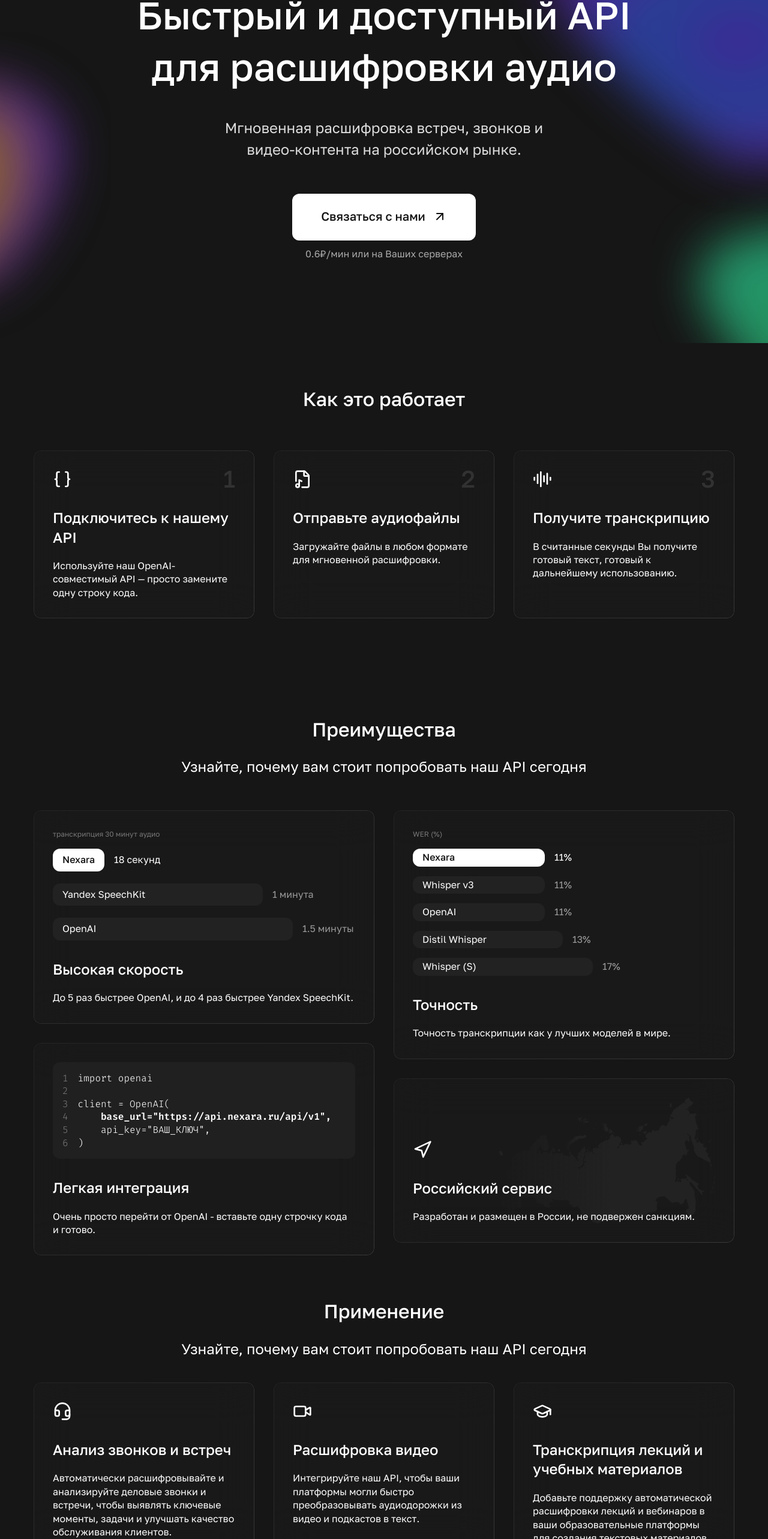
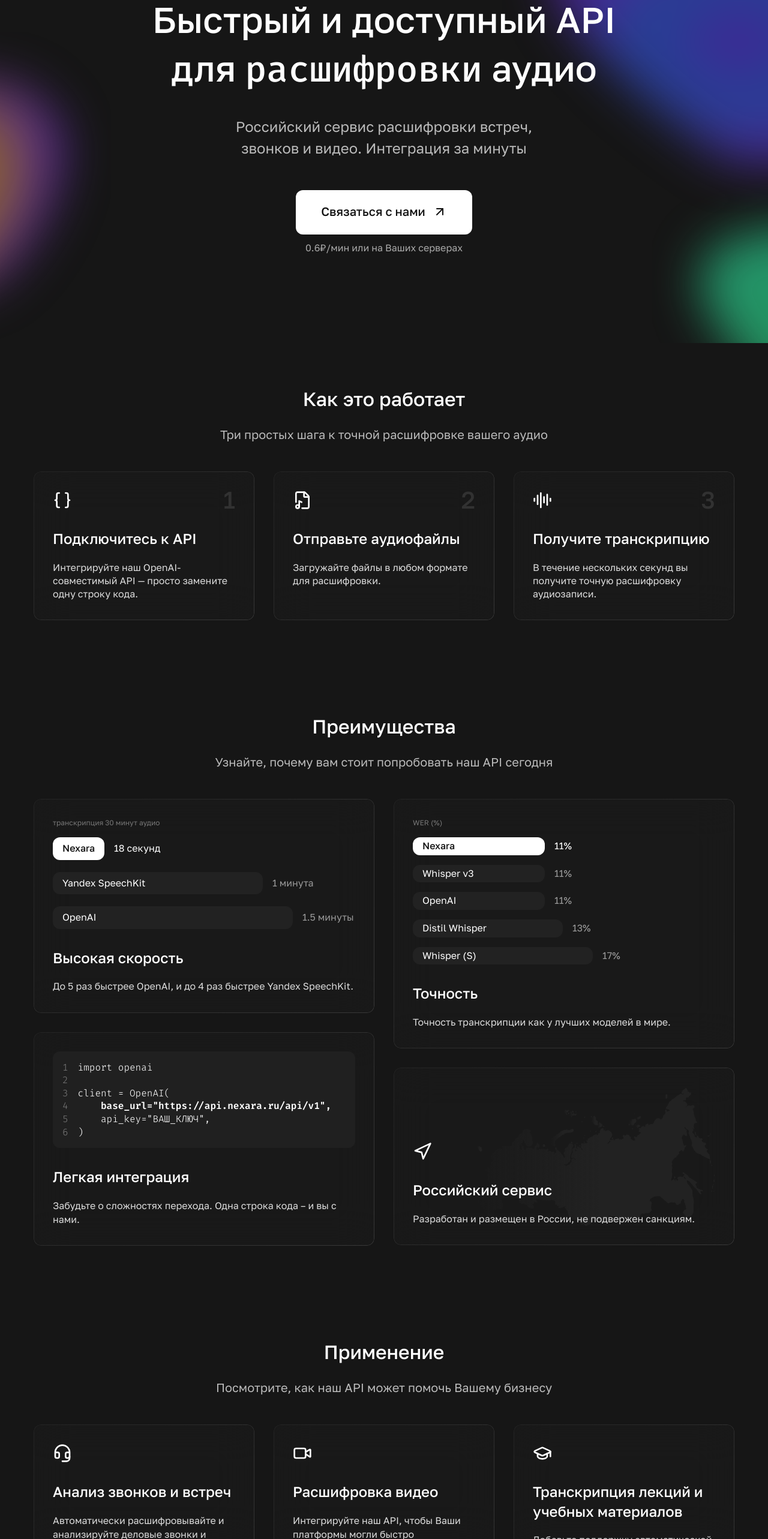
Before and after one commit to rootint/nexara-landing-new, a SvelteKit app: page / in a window 1280 px wide. Shown: the part 228-2794 px from the top of the page at 60% size. Built offline with nearby package versions, Linux system fonts and the light colour scheme.

Commit message:
Final version 1

```diff
--- a/src/routes/components/CTA.svelte
+++ b/src/routes/components/CTA.svelte
@@ -0,0 +1,140 @@
+<script>
+	import MainButton from './MainButton.svelte';
+	import { ArrowUpRight } from 'lucide-svelte';
+</script>
+
+<section class="cta">
+	<div class="text-container">
+		<h2>Давайте познакомимся!</h2>
+		<p>Оставьте нам свои контакты и мы свяжемся с Вами.</p>
+	</div>
+	<a
+		href="https://docs.google.com/forms/d/e/1FAIpQLSd6SasqzSD3w_gI49MOV6lrMKel3Sbxhhoee8hopLFDQJJhUg/viewform"
+	>
+		<button class="cta-btn">
+			<div class="row">
+				<p class="button-text">Оставить контакты</p>
+				<div class="icon">
+					<ArrowUpRight color="#fff"></ArrowUpRight>
+				</div>
+			</div>
+		</button>
+	</a>
+</section>
+
+<style>
+	.cta-btn {
+		background-color: #111;
+		padding: 24px 48px;
+		border-radius: 12px;
+		border: none;
+		cursor: pointer;
+		min-width: 274px;
+	}
+	.cta-btn:hover {
+		animation: gradient-shift 2s linear infinite;
+	}
+	.row {
+		display: flex;
+		align-items: center;
+	}
+	.icon {
+		margin-top: 2px;
+	}
+	.button-text {
+		margin-right: 12px;
+		color: #fff;
+		font-weight: 450;
+		font-size: 20px;
+		background-color: none;
+		margin-bottom: 0px;
+	}
+
+	@keyframes gradient-shift {
+		0% {
+			background-position: 0% center;
+		}
+		100% {
+			background-position: -200% center;
+		}
+	}
+
+	@media (max-width: 1200px) {
+		.cta-btn {
+			padding: 20px 28px;
+			min-width: unset;
+		}
+	}
+
+	@media (max-width: 800px) {
+		.cta-btn {
+			padding: 16px 24px;
+			min-width: 211px;
+		}
+		p {
+			margin-right: 6px;
+			color: #111;
+			font-size: 16px;
+			background-color: none;
+		}
+		.row {
+			align-items: center;
+		}
+	}
+	.cta {
+		display: flex;
+		justify-content: space-between;
+		background-color: #fff;
+		border-radius: 12px;
+		padding: 48px;
+		margin-top: 172px;
+		margin-bottom: 172px;
+	}
+
+	h2 {
+		color: var(--bg);
+	}
+
+	p {
+		color: var(--bg);
+		font-size: 20px;
+		font-weight: 400;
+	}
+	.text-container {
+		display: flex;
+		flex-direction: column;
+		align-items: start;
+	}
+
+	@media (max-width: 1200px) {
+		.cta {
+			margin-top: 96px;
+			margin-bottom: 96px;
+		}
+	}
+
+	@media (max-width: 1000px) {
+		.cta {
+			flex-direction: column;
+			align-items: center;
+			justify-content: center;
+			margin-top: 72px;
+			margin-bottom: 72px;
+		}
+		h2 {
+			text-align: center;
+		}
+
+		p {
+			text-align: center;
+			font-size: 16px;
+			margin-bottom: 24px;
+		}
+
+		.text-container {
+			display: flex;
+			flex-direction: column;
+			align-items: center;
+		}
+	}
+</style>
--- a/src/routes/components/Features.svelte
+++ b/src/routes/components/Features.svelte
@@ -40,9 +40,7 @@
 					</div>
 				</div>
 				<h3 class="card-title">Легкая интеграция</h3>
-				<p class="card-desc">
-					Очень просто перейти от OpenAI - вставьте одну строчку кода и готово.
-				</p>
+				<p class="card-desc">Забудьте о сложностях перехода. Одна строка кода – и вы с нами.</p>
 			</div>
 		</div>
 		<div class="card-col">
@@ -75,8 +73,8 @@
 			</div>
 			<div style="height: 32px;"></div>
 			<div class="card">
-				<img src={russia} class="russia-img" height="210" />
-				<Navigation size="32"></Navigation>
+				<img src={russia} class="russia-img" height="230" />
+				<Navigation size="32" style="z-index: 100;"></Navigation>
 				<h3 class="card-title">Российский сервис</h3>
 				<p class="card-desc">Разработан и размещен в России, не подвержен санкциям.</p>
 			</div>
@@ -85,6 +83,26 @@
 </section>
 
 <style>
+	.card {
+		position: relative;
+		border-radius: 12px;
+		padding: 32px;
+		display: flex;
+		flex-direction: column;
+		align-items: start;
+		justify-content: end;
+		box-sizing: border-box;
+		flex: 1 0 300px;
+		background-color: rgba(255, 255, 255, 0.015);
+		backdrop-filter: blur(32px);
+		min-height: 296px;
+		transition: background-color 0.2s ease;
+		min-width: 567px;
+		max-width: 968px;
+	}
+	.card:hover {
+		background-color: rgba(255, 255, 255, 0.025);
+	}
 	.russia-img {
 		position: absolute;
 		right: 32px;
@@ -100,6 +118,7 @@
 		margin-right: 16px;
 		font-family: 'Fira Code', monospace;
 		color: #777;
+		min-width: 8px;
 	}
 	.code {
 		font-family: 'Fira Code', monospace;
@@ -107,7 +126,7 @@
 	}
 	.card-col {
 		box-sizing: border-box;
-		flex: 1 0 300px;
+		flex: 1 0;
 	}
 	.small {
 		padding: 4px 16px !important;
@@ -160,36 +179,24 @@
 		display: flex;
 		flex-wrap: wrap;
 		gap: 32px;
-		margin-top: 56px;
+		margin-top: 48px;
 	}
 	.card-title {
 		margin-top: 32px;
 		margin-bottom: 20px;
 		font-size: 24px;
 		text-align: start;
-		font-weight: 450;
+		color: #fff;
+		font-weight: 480;
 	}
 	.card-desc {
-		line-height: 140%;
+		line-height: 145%;
 		font-size: 16px;
 		margin: 0;
 		text-align: start;
 		padding: 0;
 		z-index: 100;
-	}
-	.card {
-		position: relative;
-		border-radius: 12px;
-		padding: 32px;
-		display: flex;
-		flex-direction: column;
-		align-items: start;
-		justify-content: end;
-		box-sizing: border-box;
-		flex: 1 0 300px;
-		background-color: rgba(255, 255, 255, 0.015);
-		backdrop-filter: blur(32px);
-		min-height: 274px;
+		color: var(--text-3);
 	}
 	.card::before {
 		content: '';
@@ -214,6 +221,49 @@
 	.features {
 		display: flex;
 		flex-direction: column;
-		margin-top: 72px;
+		margin-top: 156px;
+	}
+
+	@media (max-width: 1224px) {
+		.cards {
+			flex-direction: column;
+			align-items: center;
+		}
+	}
+	@media (max-width: 800px) {
+		.features {
+			width: 100%;
+		}
+		.cards {
+			width: 100%;
+			min-width: unset;
+		}
+		.card-col {
+			width: 100%;
+		}
+		.card {
+			width: 100%;
+			max-width: unset;
+			min-width: unset;
+		}
+		.bar {
+			max-width: 200px;
+		}
+		.bar-nexara {
+			max-width: 200px;
+		}
+
+		.bars-container-small > .result-row > .bar-nexara {
+			max-width: 150px;
+		}
+		.bars-container-small > .result-row > .bar {
+			max-width: 150px;
+		}
+        .bars-container-small > .result-row:last-child > .bar {
+			max-width: 200px;
+		}
+        .bars-container-small > .result-row:nth-last-child(2) > .bar {
+			max-width: 170px;
+		}
 	}
 </style>
--- /dev/null
+++ b/src/routes/components/Footer.svelte
@@ -0,0 +1 @@
+<p style="margin-bottom: 16px;">2024, Nexara</p>
--- a/src/routes/components/Hero.svelte
+++ b/src/routes/components/Hero.svelte
@@ -1,12 +1,68 @@
 <script>
 	import MainButton from './MainButton.svelte';
+
+	import { onMount } from 'svelte';
+	import { tick } from 'svelte';
+
+	let scrambledWord = '%#@!%^#$@*(';
+	let targetWord = 'расшифровки';
+	let animationStartTime;
+	let animationDuration = 1000; // in milliseconds
+
+	async function animateWord() {
+		scrambleWord(); // Start with gibberish
+		animationStartTime = performance.now();
+		await tick(); // Ensure scrambledWord is updated in the DOM
+		requestAnimationFrame(step);
+	}
+
+	function step(timestamp) {
+		const progress = Math.min((timestamp - animationStartTime) / animationDuration, 1);
+
+		let currentWord = '';
+		for (let i = 0; i < targetWord.length; i++) {
+			if (progress * targetWord.length >= i) {
+				currentWord += targetWord[i];
+			} else {
+				currentWord += getRandomChar();
+			}
+		}
+
+		scrambledWord = currentWord;
+
+		if (progress < 1) {
+			requestAnimationFrame(step);
+		}
+	}
+
+	function scrambleWord() {
+		let currentWord = '';
+		for (let i = 0; i < targetWord.length; i++) {
+			currentWord += getRandomChar();
+		}
+		scrambledWord = currentWord;
+	}
+
+	function getRandomChar() {
+		// const characters = 'абвгдеёжзийклмнопрстуфхцчшщъыьэюя';
+        const characters = '!@#$%^&*():"><?/}{1234567890'
+		return characters.charAt(Math.floor(Math.random() * characters.length));
+	}
+
+	onMount(() => {
+		animateWord();
+	});
 </script>
 
 <section class="hero">
 	<div class="animate-text">
-		<h1 class="title">Быстрый и доступный API для расшифровки аудио</h1>
+		<h1 class="title">
+			Быстрый и доступный API для <span style="font-family: 'Fira Code', monospace; font-weight: 450;"
+				>{scrambledWord}</span
+			> аудио
+		</h1>
 		<p class="subtitle">
-			Мгновенная расшифровка встреч, звонков и видео-контента на российском рынке.
+			Российский сервис расшифровки встреч, звонков и видео. Интеграция за минуты
 		</p>
 	</div>
 	<div class="animate">
@@ -27,9 +83,9 @@
 	}
 	.title {
 		text-align: center;
-		max-width: 900px;
-        margin-top: 72px;
-		margin-bottom: 40px;
+		max-width: 800px;
+		margin-top: 72px;
+		margin-bottom: 36px;
 		color: var(--text);
 	}
 
@@ -38,26 +94,33 @@
 		flex-direction: column;
 		align-items: center;
 		justify-content: center;
-		animation: slideUp 0.7s ease;
+		animation: simpleFadeIn 0.7s ease;
 	}
 
 	.animate {
-		animation: fadeIn 0.7s ease;
+		animation: fadeIn 1s ease;
 	}
 
 	.subtitle {
 		font-size: 24px;
 		max-width: 560px;
 		text-align: center;
-		margin-bottom: 56px;
+		font-weight: 400;
+		margin-bottom: 52px;
 		line-height: 150%;
 		color: var(--text-2);
 	}
 
-	@media (max-height: 720px) {
-		.hero {
-			height: 720px;
-		}
+	@media (max-width: 800px) {
+        .title {
+            font-size: 36px;
+            margin-top: 0px;
+        }
+        .subtitle {
+            font-size: 16px;
+            width: 100%;
+            max-width: unset;
+        }
 	}
 
 	@media (max-width: 900px) {
--- a/src/routes/components/HowItWorks.svelte
+++ b/src/routes/components/HowItWorks.svelte
@@ -4,26 +4,27 @@
 
 <section class="howitworks" id="how-works">
 	<h2>Как это работает</h2>
+	<h3>Три простых шага к точной расшифровке вашего аудио</h3>
 	<div class="cards">
 		<div class="card">
 			<Braces size="32"></Braces>
-			<h3 class="card-title">Подключитесь к нашему API</h3>
+			<h3 class="card-title">Подключитесь к API</h3>
 			<p class="card-desc">
-				Используйте наш OpenAI-совместимый API — просто замените одну строку кода.
+				Интегрируйте наш OpenAI-совместимый API — просто замените одну строку кода.
 			</p>
 			<p class="bg-number">1</p>
 		</div>
 		<div class="card">
 			<FileMusic size="32"></FileMusic>
 			<h3 class="card-title">Отправьте аудиофайлы</h3>
-			<p class="card-desc">Загружайте файлы в любом формате для мгновенной расшифровки.</p>
+			<p class="card-desc">Загружайте файлы в любом формате для расшифровки.</p>
 			<p class="bg-number">2</p>
 		</div>
 		<div class="card">
 			<AudioLines size="32"></AudioLines>
 			<h3 class="card-title">Получите транскрипцию</h3>
 			<p class="card-desc">
-				В считанные секунды Вы получите готовый текст, готовый к дальнейшему использованию.
+				В течение нескольких секунд вы получите точную расшифровку аудиозаписи.
 			</p>
 			<p class="bg-number">3</p>
 		</div>
@@ -43,14 +44,15 @@
 		display: flex;
 		flex-wrap: wrap;
 		gap: 32px;
-		margin-top: 40px;
+		margin-top: 48px;
 	}
 	.card-title {
 		margin-top: 32px;
 		margin-bottom: 20px;
 		font-size: 24px;
 		text-align: start;
-		font-weight: 450;
+		color: #fff;
+		font-weight: 480;
 	}
 	.card-desc {
 		line-height: 140%;
@@ -58,6 +60,7 @@
 		margin: 0;
 		text-align: start;
 		padding: 0;
+		color: var(--text-3);
 	}
 	.card {
 		position: relative;
@@ -70,6 +73,10 @@
 		flex: 1 0 300px;
 		background-color: rgba(255, 255, 255, 0.015);
 		backdrop-filter: blur(32px);
+		transition: background-color 0.2s ease;
+	}
+	.card:hover {
+		background-color: rgba(255, 255, 255, 0.025);
 	}
 	.card::before {
 		content: '';
@@ -95,6 +102,6 @@
 		display: flex;
 		flex-direction: column;
 		margin-top: 72px;
-		margin-bottom: 164px;
+		/* margin-bottom: 164px; */
 	}
 </style>
--- a/src/routes/components/MainButton.svelte
+++ b/src/routes/components/MainButton.svelte
@@ -2,6 +2,7 @@
 	import { ArrowUpRight } from 'lucide-svelte';
 </script>
 
+<div class="button-col">
 	<a
 		href="https://docs.google.com/forms/d/e/1FAIpQLSd6SasqzSD3w_gI49MOV6lrMKel3Sbxhhoee8hopLFDQJJhUg/viewform"
 	>
@@ -15,8 +16,14 @@
 		</button>
 	</a>
 	<p class="subtitle">0.6₽/мин или на Ваших серверах</p>
+</div>
 
 <style>
+    .button-col {
+        display: flex;
+        flex-direction: column;
+        align-items: center;
+    }
 	.subtitle {
 		color: #aaa;
 		margin-right: 0;
@@ -27,7 +34,7 @@
 	}
 	.cta-btn {
 		background-color: #fff;
-		padding: 24px 48px;
+		padding: 22px 42px;
 		border-radius: 12px;
 		border: none;
 		cursor: pointer;
--- a/src/routes/components/Usage.svelte
+++ b/src/routes/components/Usage.svelte
@@ -4,7 +4,7 @@
 
 <section class="usage" id="for-who">
 	<h2>Применение</h2>
-	<h3>Узнайте, почему вам стоит попробовать наш API сегодня</h3>
+	<h3>Посмотрите, как наш API может помочь Вашему бизнесу</h3>
 	<div class="cards">
 		<div class="card">
 			<Headset size="32"></Headset>
@@ -18,7 +18,7 @@
 			<Video size="32"></Video>
 			<h3 class="card-title">Расшифровка видео</h3>
 			<p class="card-desc">
-				Интегрируйте наш API, чтобы ваши платформы могли быстро преобразовывать аудиодорожки из
+				Интегрируйте наш API, чтобы Ваши платформы могли быстро преобразовывать аудиодорожки из
 				видео и подкастов в текст.
 			</p>
 		</div>
@@ -26,7 +26,7 @@
 			<GraduationCap size="32"></GraduationCap>
 			<h3 class="card-title">Транскрипция лекций и учебных материалов</h3>
 			<p class="card-desc">
-				Добавьте поддержку автоматической расшифровки лекций и вебинаров в ваши образовательные
+				Добавьте поддержку автоматической расшифровки лекций и вебинаров в Ваши образовательные
 				платформы для создания текстовых материалов.
 			</p>
 		</div>
@@ -38,21 +38,23 @@
 		display: flex;
 		flex-wrap: wrap;
 		gap: 32px;
-		margin-top: 40px;
+		margin-top: 48px;
 	}
 	.card-title {
 		margin-top: 32px;
 		margin-bottom: 20px;
 		font-size: 24px;
 		text-align: start;
-		font-weight: 450;
+		color: #fff;
+		font-weight: 480;
 	}
 	.card-desc {
-		line-height: 140%;
+		line-height: 145%;
 		font-size: 16px;
 		margin: 0;
 		text-align: start;
 		padding: 0;
+		color: var(--text-3);
 	}
 	.card {
 		position: relative;
@@ -65,6 +67,10 @@
 		flex: 1 0 300px;
 		background-color: rgba(255, 255, 255, 0.015);
 		backdrop-filter: blur(32px);
+		transition: background-color 0.2s ease;
+	}
+	.card:hover {
+		background-color: rgba(255, 255, 255, 0.025);
 	}
 	.card::before {
 		content: '';
@@ -89,6 +95,6 @@
 	.usage {
 		display: flex;
 		flex-direction: column;
-		margin-top: 72px;
+		margin-top: 156px;
 	}
 </style>
--- a/src/routes/styles.css
+++ b/src/routes/styles.css
@@ -1,7 +1,8 @@
 :root {
 	--text: #fff;
 	--bg: #161616;
-	--text-2: #ddd;
+	--text-2: #bbb;
+    --text-3: #ddd;
 	--bg-2: #181818;
 	/* --desktop-width: 1368px; */
 	--desktop-width: 1200px;
@@ -40,7 +41,7 @@
 h1 {
 	margin: 0;
 	padding: 0;
-	font-size: 64px;
+	font-size: 60px;
 	font-weight: 500;
 }
 
@@ -56,9 +57,11 @@
 h3 {
 	margin: 0;
 	padding: 0;
-	font-size: 24px;
+	font-weight: 400;
+	font-size: 20px;
 	text-align: center;
 	z-index: 100;
+    color: var(--text-2);
 }
 
 h4 {
@@ -79,29 +82,6 @@
 p {
 	margin: 0;
 	padding: 0;
-}
-
-@keyframes slideUp {
-	0% {
-		opacity: 0;
-		transform: translateY(70px);
-	}
-	80% {
-		opacity: 1; /* Opacity reaches 1 more quickly */
-	}
-	100% {
-		transform: translateY(0);
-	}
-}
-@keyframes fadeIn {
-	from {
-		opacity: 0;
-		scale: 0.95;
-	}
-	to {
-		opacity: 1;
-		scale: 1;
-	}
 }
 
 @media (max-width: 1200px) {
@@ -138,6 +118,29 @@
 	}
 }
 
+@keyframes slideUp {
+	0% {
+		opacity: 0;
+		transform: translateY(70px);
+	}
+	80% {
+		opacity: 1; /* Opacity reaches 1 more quickly */
+	}
+	100% {
+		transform: translateY(0);
+	}
+}
+@keyframes fadeIn {
+	from {
+		opacity: 0;
+		scale: 0.95;
+	}
+	to {
+		opacity: 1;
+		scale: 1;
+	}
+}
+
 @keyframes simpleFadeIn {
 	from {
 		opacity: 0;
```
Also changed, not shown: src/routes/+page.svelte (+4 -3 lines), src/routes/components/Background.svelte (deleted, +0 -10 lines), src/routes/components/Pricing.svelte (+77 -14 lines), src/routes/components/ScrollableHeader.svelte (+9 -3 lines). Lines whose indentation alone changed are shown as unchanged.
